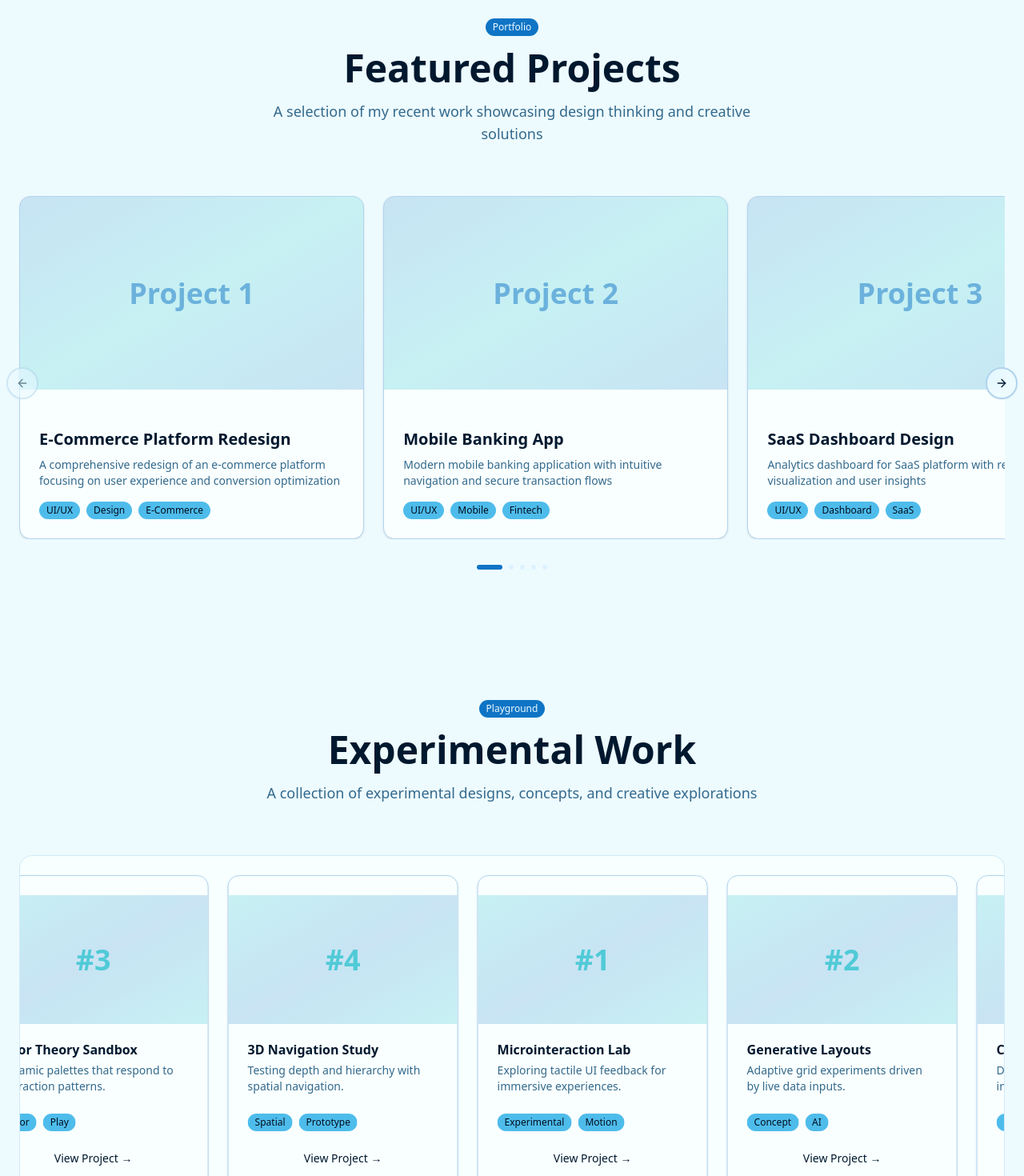
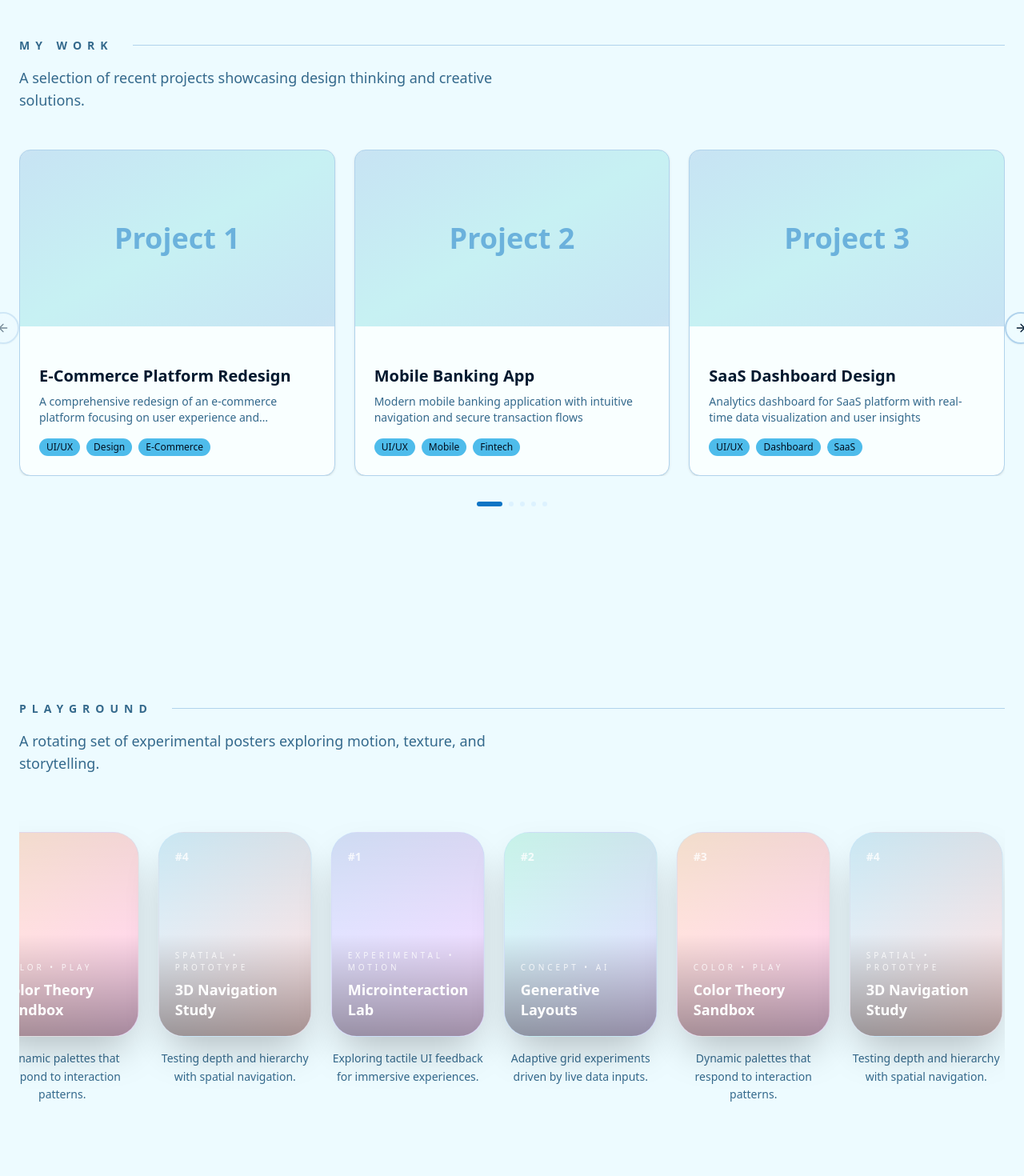
Before and after one commit to Nicoleyu24/portfolio-website, a Next.js app: page / in a window 1280 px wide. Shown: the part 860-2330 px from the top of the page at 80% size. Built offline with nearby package versions, Linux system fonts and the light colour scheme.

Commit message:
Moving poster & cards arrow

```diff
--- a/app/globals.css
+++ b/app/globals.css
@@ -124,6 +124,7 @@
 @layer utilities {
   .marquee-container {
     overflow: hidden;
+    position: relative;
   }
 
   .marquee-track {
--- a/app/page.tsx
+++ b/app/page.tsx
@@ -16,25 +16,29 @@ const playgroundCards = [
     id: 1,
     title: "Microinteraction Lab",
     description: "Exploring tactile UI feedback for immersive experiences.",
-    badges: ["Experimental", "Motion"],
+    tags: ["Experimental", "Motion"],
+    palette: ["#d9e7ff", "#f5d9ff"],
   },
   {
     id: 2,
     title: "Generative Layouts",
     description: "Adaptive grid experiments driven by live data inputs.",
-    badges: ["Concept", "AI"],
+    tags: ["Concept", "AI"],
+    palette: ["#d1fff4", "#e3d7ff"],
   },
   {
     id: 3,
     title: "Color Theory Sandbox",
     description: "Dynamic palettes that respond to interaction patterns.",
-    badges: ["Color", "Play"],
+    tags: ["Color", "Play"],
+    palette: ["#ffe9d6", "#ffd1f1"],
   },
   {
     id: 4,
     title: "3D Navigation Study",
     description: "Testing depth and hierarchy with spatial navigation.",
-    badges: ["Spatial", "Prototype"],
+    tags: ["Spatial", "Prototype"],
+    palette: ["#d4f3ff", "#ffdede"],
   },
 ]
 
@@ -109,11 +113,15 @@ export default function Home() {
       {/* Projects Section */}
       <section id="projects" className="min-h-screen flex items-center justify-center px-6 py-20">
         <ScrollSection className="max-w-7xl mx-auto w-full">
-          <div className="text-center mb-16">
-            <Badge className="mb-4">Portfolio</Badge>
-            <h2 className="text-4xl md:text-5xl font-bold mb-4">Featured Projects</h2>
-            <p className="text-lg text-muted-foreground max-w-2xl mx-auto">
-              A selection of my recent work showcasing design thinking and creative solutions
+          <div className="mb-12 space-y-4">
+            <div className="flex items-center gap-6">
+              <h2 className="text-sm font-semibold tracking-[0.5em] uppercase text-muted-foreground">
+                My Work
+              </h2>
+              <div className="h-px flex-1 bg-border" />
+            </div>
+            <p className="text-lg text-muted-foreground max-w-2xl">
+              A selection of recent projects showcasing design thinking and creative solutions.
             </p>
           </div>
           <ProjectsCarousel
@@ -154,17 +162,23 @@ export default function Home() {
       </section>
 
       {/* Playground Section */}
-      <section id="playground" className="min-h-screen flex items-center justify-center px-6 py-20">
-        <ScrollSection className="max-w-7xl mx-auto w-full">
-          <div className="text-center mb-16">
-            <Badge className="mb-4">Playground</Badge>
-            <h2 className="text-4xl md:text-5xl font-bold mb-4">Experimental Work</h2>
-            <p className="text-lg text-muted-foreground max-w-2xl mx-auto">
-              A collection of experimental designs, concepts, and creative explorations
+      <section id="playground" className="min-h-screen flex flex-col items-center justify-center gap-12 py-20">
+        <ScrollSection className="max-w-7xl mx-auto w-full px-6">
+          <div className="w-full space-y-4">
+            <div className="flex items-center gap-6">
+              <h2 className="text-sm font-semibold tracking-[0.5em] uppercase text-muted-foreground">
+                Playground
+              </h2>
+              <div className="h-px flex-1 bg-border" />
+            </div>
+            <p className="text-lg text-muted-foreground max-w-2xl">
+              A rotating set of experimental posters exploring motion, texture, and storytelling.
             </p>
           </div>
+        </ScrollSection>
+        <div className="w-full px-6">
           <div
-            className="marquee-container rounded-2xl border border-border/50 bg-card/80 backdrop-blur-sm p-6"
+            className="marquee-container mx-auto max-w-7xl py-6"
             onMouseEnter={handlePlaygroundEnter}
             onMouseLeave={handlePlaygroundLeave}
             onFocusCapture={handlePlaygroundEnter}
@@ -175,34 +189,37 @@ export default function Home() {
               style={{ "--marquee-duration": marqueeDuration } as CSSProperties}
             >
               {[...playgroundCards, ...playgroundCards].map((project, index) => (
-                <Card
+                <div
                   key={`${project.id}-${index}`}
-                  className="w-72 flex-shrink-0 hover:shadow-xl transition-shadow cursor-pointer group overflow-hidden"
+                  className="w-32 sm:w-40 lg:w-48 flex-shrink-0 text-center"
                 >
-                  <div className="aspect-video bg-gradient-to-br from-accent/20 via-primary/20 to-accent/20 flex items-center justify-center group-hover:scale-105 transition-transform">
-                    <div className="text-4xl font-bold text-accent/60">#{project.id}</div>
+                  <div
+                    className="relative aspect-[3/4] rounded-[32px] shadow-2xl border border-border/40 overflow-hidden"
+                    style={{
+                      background: `linear-gradient(140deg, ${project.palette[0]}, ${project.palette[1]})`,
+                    }}
+                  >
+                    <div className="absolute inset-0 bg-gradient-to-b from-black/5 via-transparent to-black/35" />
+                    <div className="absolute top-5 left-5 text-sm font-semibold text-white/80">
+                      #{project.id}
+                    </div>
+                    <div className="absolute bottom-5 left-5 right-5 text-left text-white">
+                      <p className="text-[10px] uppercase tracking-[0.4em] opacity-80">
+                        {project.tags.join(" • ")}
+                      </p>
+                      <p className="mt-2 text-lg font-semibold leading-snug">
+                        {project.title}
+                      </p>
+                    </div>
                   </div>
-                  <CardHeader>
-                    <CardTitle>{project.title}</CardTitle>
-                    <CardDescription>
-                      {project.description}
-                    </CardDescription>
-                  </CardHeader>
-                  <CardContent>
-                    <div className="flex flex-wrap gap-2 mb-4">
-                      {project.badges.map((badge) => (
-                        <Badge key={badge} variant="secondary">
-                          {badge}
-                        </Badge>
-                      ))}
-                    </div>
-                    <Button variant="ghost" className="w-full">View Project →</Button>
-                  </CardContent>
-                </Card>
+                  <p className="mt-4 text-sm text-muted-foreground leading-relaxed">
+                    {project.description}
+                  </p>
+                </div>
               ))}
             </div>
           </div>
-        </ScrollSection>
+        </div>
       </section>
 
       {/* Skills Section */}
--- a/components/projects-carousel.tsx
+++ b/components/projects-carousel.tsx
@@ -61,7 +61,7 @@ export function ProjectsCarousel({ projects }: ProjectsCarouselProps) {
   return (
     <div className="relative w-full">
       {/* Navigation Arrows */}
-      <div className="absolute -left-4 top-1/2 -translate-y-1/2 z-10">
+      <div className="absolute left-0 top-1/2 -translate-x-full -translate-y-1/2 z-10">
         <Button
           variant="outline"
           size="icon"
@@ -73,7 +73,7 @@ export function ProjectsCarousel({ projects }: ProjectsCarouselProps) {
           <span className="sr-only">Previous project</span>
         </Button>
       </div>
-      <div className="absolute -right-4 top-1/2 -translate-y-1/2 z-10">
+      <div className="absolute right-0 top-1/2 translate-x-full -translate-y-1/2 z-10">
         <Button
           variant="outline"
           size="icon"
@@ -92,7 +92,7 @@ export function ProjectsCarousel({ projects }: ProjectsCarouselProps) {
           {projects.map((project, index) => (
             <div
               key={project.id}
-              className="flex-[0_0_80%] sm:flex-[0_0_45%] lg:flex-[0_0_35%] min-w-0"
+              className="basis-full sm:basis-[calc(50%-12px)] lg:basis-[calc((100%-48px)/3)] flex-shrink-0 min-w-0"
             >
               <motion.div
                 whileHover={{ scale: 1.05, y: -8 }}
```
